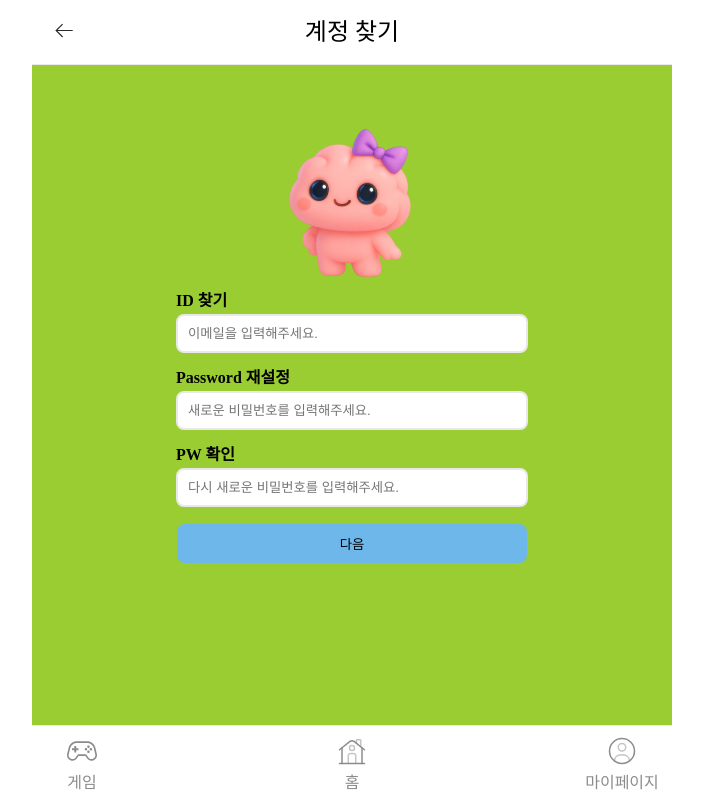
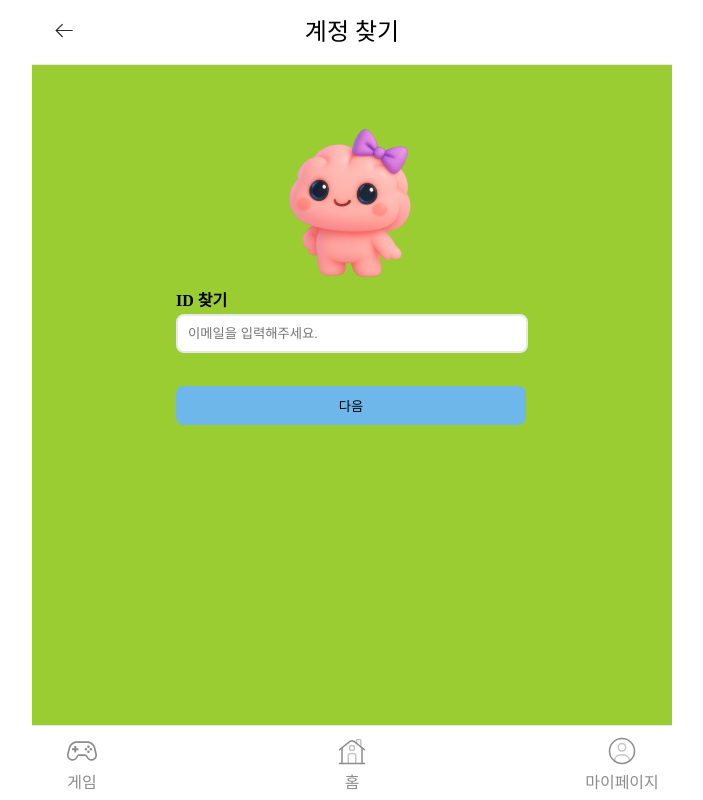
Before and after one commit to LGTM-Team/brain-game, a React (Vite) app: page /find-account in a window 1280 px wide. Shown: the whole page, without its empty margins (288-991 px from the left). Built offline with nearby package versions, Linux system fonts and the light colour scheme; no server answers.

Commit message:
feat(FindAccount) : 계정 찾기 페이지 제작 중지

```diff
--- a/src/components/form/SubmitButton.tsx
+++ b/src/components/form/SubmitButton.tsx
@@ -3,8 +3,23 @@ interface Props {
   label: string;
   type?: "button" | "submit" | "reset";
   disabled?: boolean;
+  onClick?: () => void;
 }
-function SubmitButton({ label, type = "button", disabled = false }: Props) {
-  return <button type={type} className={S.submitButton} disabled={disabled}>{label}</button>;
+function SubmitButton({
+  label,
+  type = "button",
+  disabled = false,
+  onClick,
+}: Props) {
+  return (
+    <button
+      type={type}
+      className={S.submitButton}
+      disabled={disabled}
+      onClick={onClick}
+    >
+      {label}
+    </button>
+  );
 }
 export default SubmitButton;
--- a/src/pages/FindAccount/FindAccount.tsx
+++ b/src/pages/FindAccount/FindAccount.tsx
@@ -1,27 +1,108 @@
-import Input from '@/components/form/Input';
-import S from './FindAccount.module.css';
-import img from '@/assets/images/findAccountImg.svg'
-import SubmitButton from '@/components/form/SubmitButton';
+import Input from "@/components/form/Input";
+import S from "./FindAccount.module.css";
+import img from "@/assets/images/findAccountImg.svg";
+import SubmitButton from "@/components/form/SubmitButton";
+import { useState } from "react";
+import usePasswordReset from "@/hooks/usePasswordReset";
 
 function FindAccount() {
+  const { sendResetEmail, updatePassword, checkEmailExists, loading, error } =
+    usePasswordReset();
 
+  const [email, setEmail] = useState<string>("");
+  const [password, setPassword] = useState<string>("");
+  const [confirmPassword, setConfirmPassword] = useState<string>("");
+  const [isExistEmail, setIsExistEmail] = useState<boolean>(false);
+  const [fieldErrors, setFieldErrors] = useState<{
+    email?: string;
+    password?: string;
+    confirmPassword?: string;
+    global?: string;
+  }>({});
+
+  const validateForm = () => {
+    const errors: typeof fieldErrors = {};
+
+    if (!email) errors.email = "이메일을 입력해 주세요.";
+    if (!password) errors.password = "비밀번호를 입력해 주세요.";
+    if (!confirmPassword)
+      errors.confirmPassword = "비밀번호 확인을 입력해 주세요.";
+    if (password && confirmPassword && password !== confirmPassword) {
+      errors.confirmPassword = "비밀번호가 일치하지 않습니다.";
+    }
+    return Object.keys(errors).length > 0 ? errors : null;
+  };
+
+  const handleCheckEmail = async () => {
+
+    const errors = validateForm();
+    if (errors) {
+      setFieldErrors(errors);
+      return;
+    }
+
+    setFieldErrors({}); // 기존 에러 초기화
+
+    try {
+      const result = await checkEmailExists(email); // 해당 이메일이 우리 DB에 존재하는지.
+      if (result) {
+        setIsExistEmail(true);
+      }else{
+        setFieldErrors({
+          email: "가입되지 않은 이메일입니다.",
+        });
+      }
+    } catch (error) {
+      setFieldErrors({
+        global: "이메일 확인 중 오류가 발생했습니다. 다시 시도해 주세요.",
+      });
+    }
+  };
+
+  const handleSubmit = async(e:React.FormEvent<HTMLFormElement>) => {
+    e.preventDefault();
+
+    const errors = validateForm();
+    if (errors) {
+      setFieldErrors(errors);
+      return;
+    }
+
+    setFieldErrors({}); // 기존 에러 초기화
+
+    try {
+      // const result = await
+    } catch (error) {
+
+    }
+  }
 
 
   return (
     <main className={S.container}>
       <img src={img} alt="" />
+      <form onSubmit={handleSubmit}>
         <Input
         type="email"
         placeholder="이메일을 입력해주세요."
         label="ID 찾기"
         id="id"
+        onChange={(e) => setEmail(e.target.value)}
+        disabled={ isExistEmail }
+        error={fieldErrors.email}
       />
+      <p className={S.errorMessage}>
+        {fieldErrors.global ? fieldErrors.global : "\u00A0"}
+      </p>
 
+      {isExistEmail ? (
+        <>
           <Input
             type="password"
             placeholder="새로운 비밀번호를 입력해주세요."
             label="Password 재설정"
             id="password"
+            onChange={(e) => setPassword(e.target.value)}
           />
 
           <Input
@@ -29,10 +110,18 @@ function FindAccount() {
             placeholder="다시 새로운 비밀번호를 입력해주세요."
             label="PW 확인"
             id="confirmPassword"
+            onChange={(e) => setConfirmPassword(e.target.value)}
           />
+        </>
+      ) : null}
 
-      <SubmitButton label='다음'/>
+      {isExistEmail ? (
+        <SubmitButton label="비밀번호 재설정" />
+      ) : (
+        <SubmitButton label="다음" onClick={handleCheckEmail} />
+      )}
+      </form>
     </main>
-  )
+  );
 }
-export default FindAccount
+export default FindAccount;
```
Lines whose indentation alone changed are shown as unchanged.
